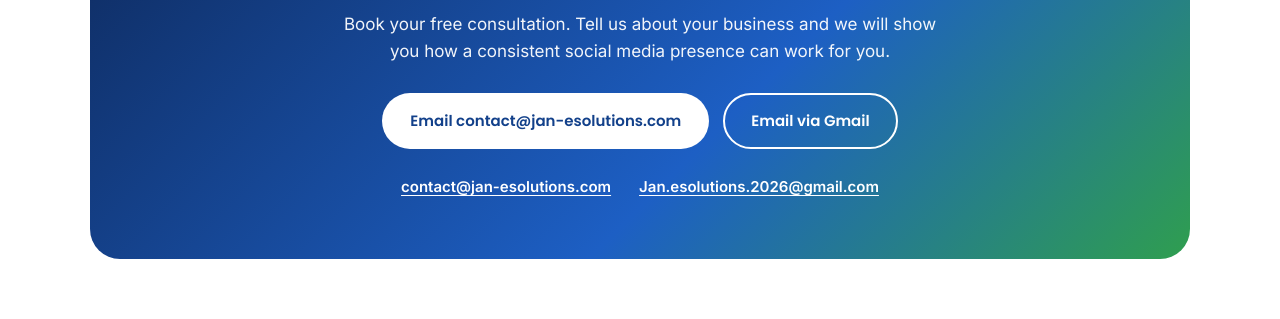
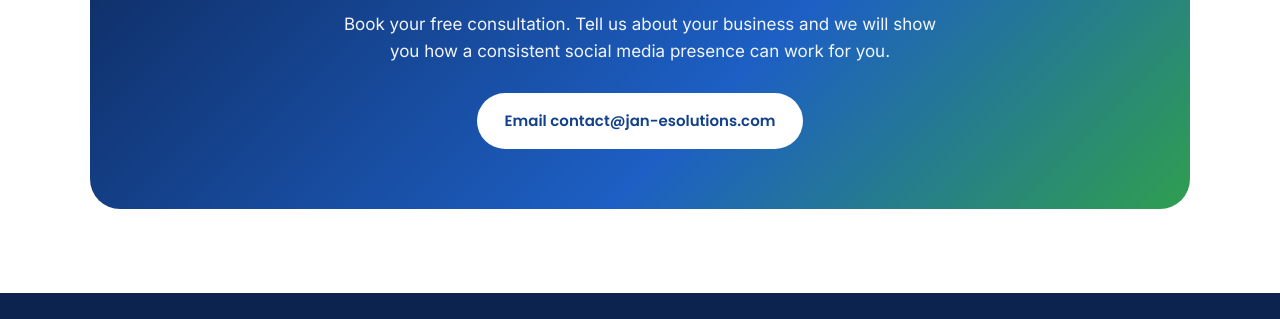
Before and after one commit to jan-esolutions/landing-website-live, a plain HTML site: page index.html in a window 1280 px wide. Shown: the part 4206-4525 px from the top of the page. Drawn offline with Linux system fonts and the light colour scheme.

Commit message:
Update contact options in index.html
Removed Gmail contact option and additional email links.

```diff
--- a/index.html
+++ b/index.html
@@ -284,12 +284,9 @@ footer p.sm{max-width:340px;margin-top:12px}
       <p>Book your free consultation. Tell us about your business and we will show you how a consistent social media presence can work for you.</p>
       <div class="cta-row" style="justify-content:center">
         <a class="btn btn-light" href="mailto:contact@jan-esolutions.com?subject=Free%20Consultation%20Request&body=Hi%20JAN%20eSolutions%2C%0A%0AMy%20name%3A%0ABusiness%20name%3A%0AWebsite%20or%20social%20links%3A%0AWhat%20I%20need%20help%20with%3A">Email contact@jan-esolutions.com</a>
-        <a class="btn btn-line" href="mailto:Jan.esolutions.2026@gmail.com?subject=Free%20Consultation%20Request">Email via Gmail</a>
+
       </div>
-      <div class="mail">
-        <a href="mailto:contact@jan-esolutions.com">contact@jan-esolutions.com</a>
-        <a href="mailto:Jan.esolutions.2026@gmail.com">Jan.esolutions.2026@gmail.com</a>
-      </div>
+
     </div>
   </div>
 </section>
```
